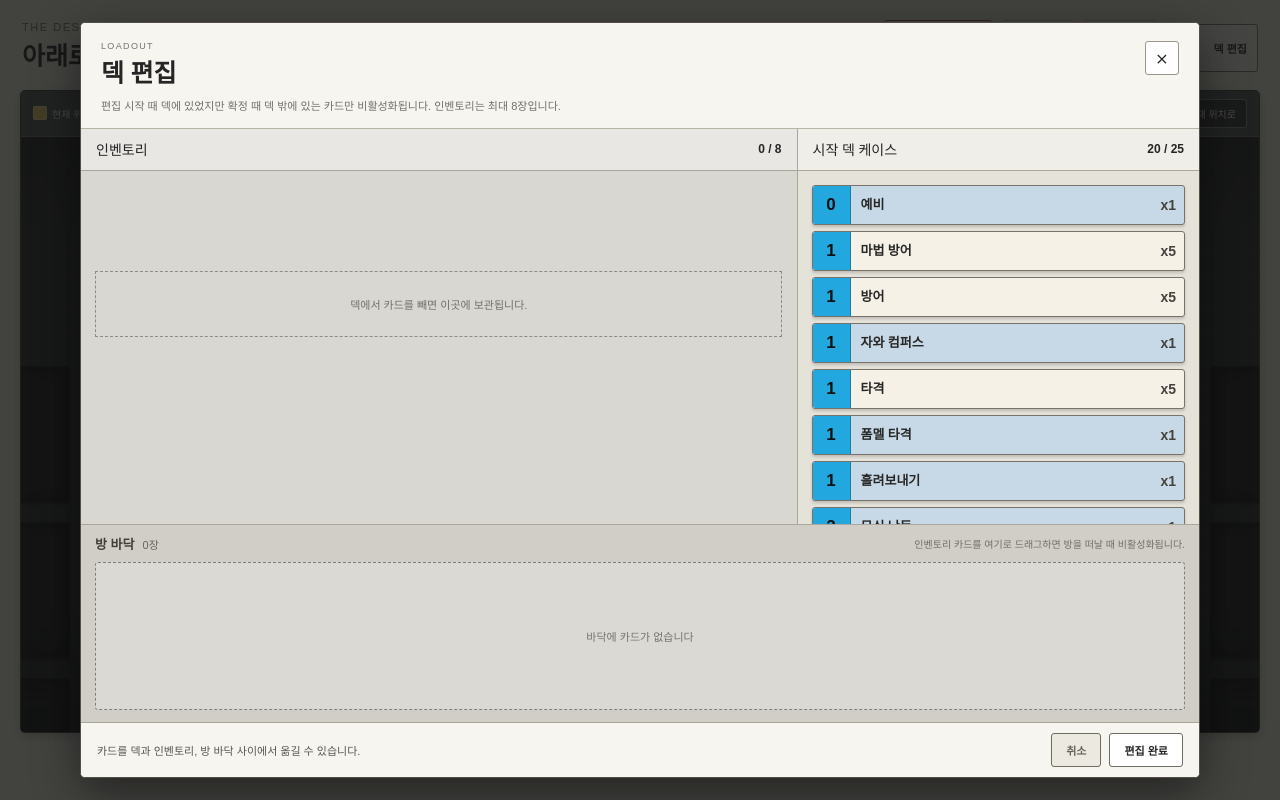
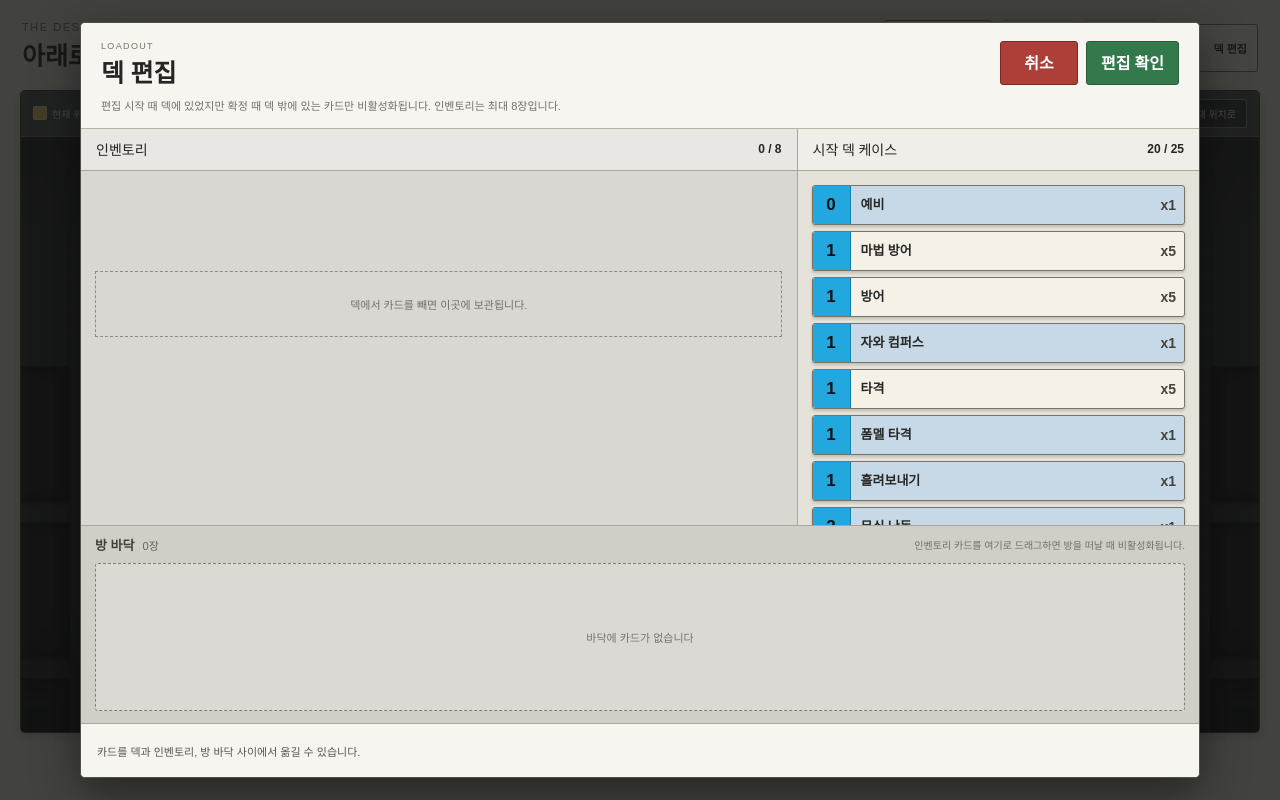
Before and after one commit to dhwangdo/solitaire-deckbattle-prototype, a Next.js app: page / in a window 1280 px wide. Both pictures are taken after a click on the button "덱 편집". Built offline with nearby package versions, Linux system fonts and the light colour scheme.

Commit message:
Deactivate floor cards on room exit

```diff
--- a/app/globals.css
+++ b/app/globals.css
@@ -305,7 +305,27 @@ h1 { margin: 0; font-size: 25px; font-weight: 600; }
 .deck-editor-header p { margin: 0 0 3px; color: #77736a; font: 9px Arial, sans-serif; letter-spacing: .15em; }
 .deck-editor-header h2 { margin: 0; font-size: 25px; font-weight: 600; }
 .deck-editor-header span { display: block; margin-top: 5px; color: #6f716d; font: 11px Arial, sans-serif; }
-.deck-editor-header > button { width: 34px; height: 34px; border: 1px solid #9b968a; border-radius: 3px; background: white; cursor: pointer; font-size: 22px; }
+
+.deck-editor-header-actions {
+  display: flex;
+  flex: none;
+  gap: 8px;
+}
+
+.deck-editor-header-actions button {
+  min-width: 78px;
+  padding: 9px 14px;
+  border: 1px solid transparent;
+  border-radius: 3px;
+  color: white;
+  cursor: pointer;
+  font-weight: 800;
+}
+
+.deck-editor-header-actions .cancel { border-color: #7c2926; background: #ad3f38; }
+.deck-editor-header-actions .confirm { border-color: #265b39; background: #34794c; }
+.deck-editor-header-actions button:hover { filter: brightness(1.08); }
+.deck-editor-header-actions button:focus-visible { outline: 3px solid #315f88; outline-offset: 2px; }
 
 .deck-editor-columns {
   display: grid;
@@ -553,9 +573,6 @@ h1 { margin: 0; font-size: 25px; font-weight: 600; }
 }
 
 .deck-editor-footer span { color: #555750; }
-.deck-editor-footer button { flex: none; padding: 8px 14px; border: 1px solid #6f6c64; border-radius: 3px; background: white; cursor: pointer; font-weight: 700; }
-.deck-editor-footer-actions { display: flex; gap: 8px; }
-.deck-editor-footer-actions button:first-child { color: #66635d; background: #ece9e1; }
 
 .battlefield {
   position: relative;
@@ -1312,8 +1329,10 @@ h1 { margin: 0; font-size: 25px; font-weight: 600; }
   .deck-editor-trigger > span:last-child { display: none; }
   .deck-editor-overlay { padding: 8px; }
   .deck-editor-panel { height: calc(100vh - 16px); }
-  .deck-editor-header { padding: 12px; }
+  .deck-editor-header { flex-wrap: wrap; gap: 10px; padding: 12px; }
   .deck-editor-header span { max-width: 270px; }
+  .deck-editor-header-actions { width: 100%; }
+  .deck-editor-header-actions button { flex: 1; }
   .deck-editor-columns { grid-template-columns: 1fr; overflow: auto; }
   .deck-editor-column { min-height: 390px; }
   .deck-editor-column + .deck-editor-column { border-top: 1px solid #aaa69b; border-left: 0; }
--- a/app/page.tsx
+++ b/app/page.tsx
@@ -389,7 +389,6 @@ export default function Home() {
   const [deckEditorDropTarget, setDeckEditorDropTarget] = useState<DeckEditorArea | null>(null);
   const [deckEditorMessage, setDeckEditorMessage] = useState("카드를 클릭해 덱과 인벤토리 사이에서 이동하세요.");
   const [deckEditorSnapshot, setDeckEditorSnapshot] = useState<DeckEditorSnapshot | null>(null);
-  const [floorOriginIds, setFloorOriginIds] = useState<Set<number>>(() => new Set());
   const [game, setGame] = useState<GameState>(waitingState);
   const [phase, setPhase] = useState<Phase>("drawing");
   const [dragging, setDragging] = useState<DragState | null>(null);
@@ -482,15 +481,14 @@ export default function Home() {
   };
 
   const deactivateFloorCardsOnLeave = (roomKey: string) => {
-    const cardsToDeactivate = (roomDrops[roomKey] ?? []).filter((card) => card.active && !floorOriginIds.has(card.id));
-    if (cardsToDeactivate.length === 0) return;
-    const pendingIds = new Set(cardsToDeactivate.map((card) => card.id));
-    setRoomDrops((current) => ({
-      ...current,
-      [roomKey]: (current[roomKey] ?? []).map((card) => pendingIds.has(card.id)
-        ? { ...card, active: false }
-        : card),
-    }));
+    setRoomDrops((current) => {
+      const floorCards = current[roomKey] ?? [];
+      if (!floorCards.some((card) => card.active)) return current;
+      return {
+        ...current,
+        [roomKey]: floorCards.map((card) => card.active ? { ...card, active: false } : card),
+      };
+    });
   };
 
   const moveOnMap = (deltaX: number, deltaY: number) => {
@@ -508,7 +506,6 @@ export default function Home() {
 
     deactivateFloorCardsOnLeave(mapRoomKey(mapPosition));
     const roomKey = mapRoomKey(nextPosition);
-    setFloorOriginIds(new Set((roomDrops[roomKey] ?? []).map((card) => card.id)));
     setMapPosition(nextPosition);
     setVisitedRooms((current) => new Set(current).add(roomKey));
 
@@ -526,7 +523,6 @@ export default function Home() {
         ...current,
         [activeBattleRoom]: landingDrops,
       }));
-      setFloorOriginIds(new Set(landingDrops.map((card) => card.id)));
     }
     setRunPlayerHp(game.playerHp);
     setBattleRewards([]);
@@ -550,7 +546,6 @@ export default function Home() {
     setBattleRewards([]);
     setDeckEditorOpen(false);
     setDeckEditorSnapshot(null);
-    setFloorOriginIds(new Set());
     setGame(waitingState());
     setPhase("drawing");
     setScreen("map");
@@ -1382,10 +1377,7 @@ export default function Home() {
       left.card.cost - right.card.cost || left.card.name.localeCompare(right.card.name, "ko"));
     const currentFloorCards = roomDrops[currentRoomKey] ?? [];
     const floorGroups = Array.from(currentFloorCards.reduce((groups, card) => {
-      const willDeactivate = card.active && (
-        initialEditorDeckIds.has(card.id)
-        || !floorOriginIds.has(card.id)
-      );
+      const willDeactivate = card.active;
       const groupKey = `${card.effect}:${card.damageType}:${card.name}:${card.active}:${willDeactivate}`;
       const current = groups.get(groupKey);
       if (current) current.cardIds.push(card.id);
@@ -1541,7 +1533,10 @@ export default function Home() {
                   <h2 id="deck-editor-title">덱 편집</h2>
                   <span>편집 시작 때 덱에 있었지만 확정 때 덱 밖에 있는 카드만 비활성화됩니다. 인벤토리는 최대 {INVENTORY_CAPACITY}장입니다.</span>
                 </div>
-                <button type="button" onClick={cancelDeckEditor} aria-label="덱 편집 취소하고 닫기">×</button>
+                <div className="deck-editor-header-actions">
+                  <button type="button" className="cancel" onClick={cancelDeckEditor}>취소</button>
+                  <button type="button" className="confirm" onClick={confirmDeckEditor}>편집 확인</button>
+                </div>
               </header>
 
               <div className="deck-editor-columns">
@@ -1668,10 +1663,6 @@ export default function Home() {
 
               <footer className="deck-editor-footer">
                 <span role="status" aria-live="polite">{deckEditorMessage}</span>
-                <div className="deck-editor-footer-actions">
-                  <button type="button" onClick={cancelDeckEditor}>취소</button>
-                  <button type="button" onClick={confirmDeckEditor}>편집 완료</button>
-                </div>
               </footer>
             </section>
           </div>
```
